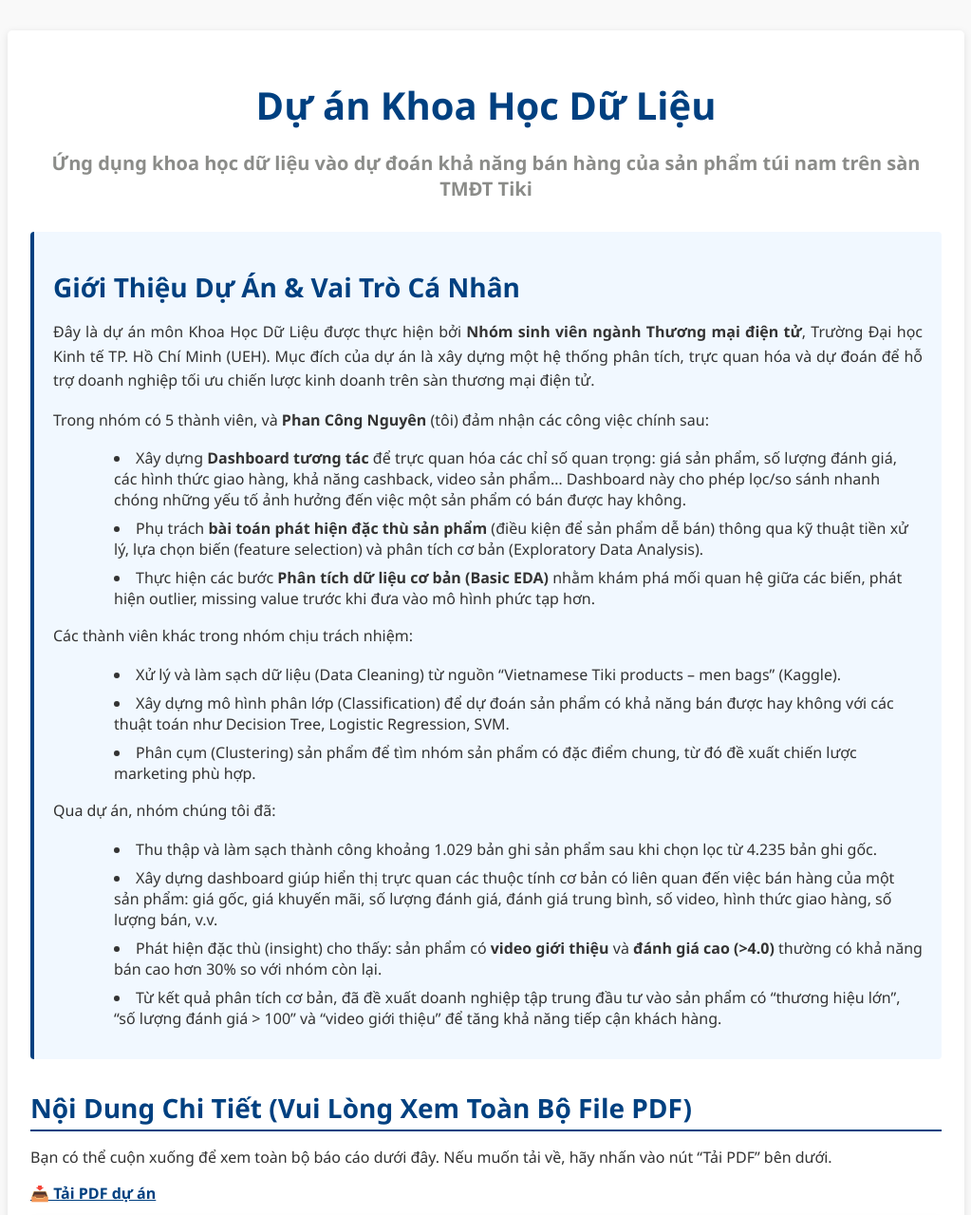
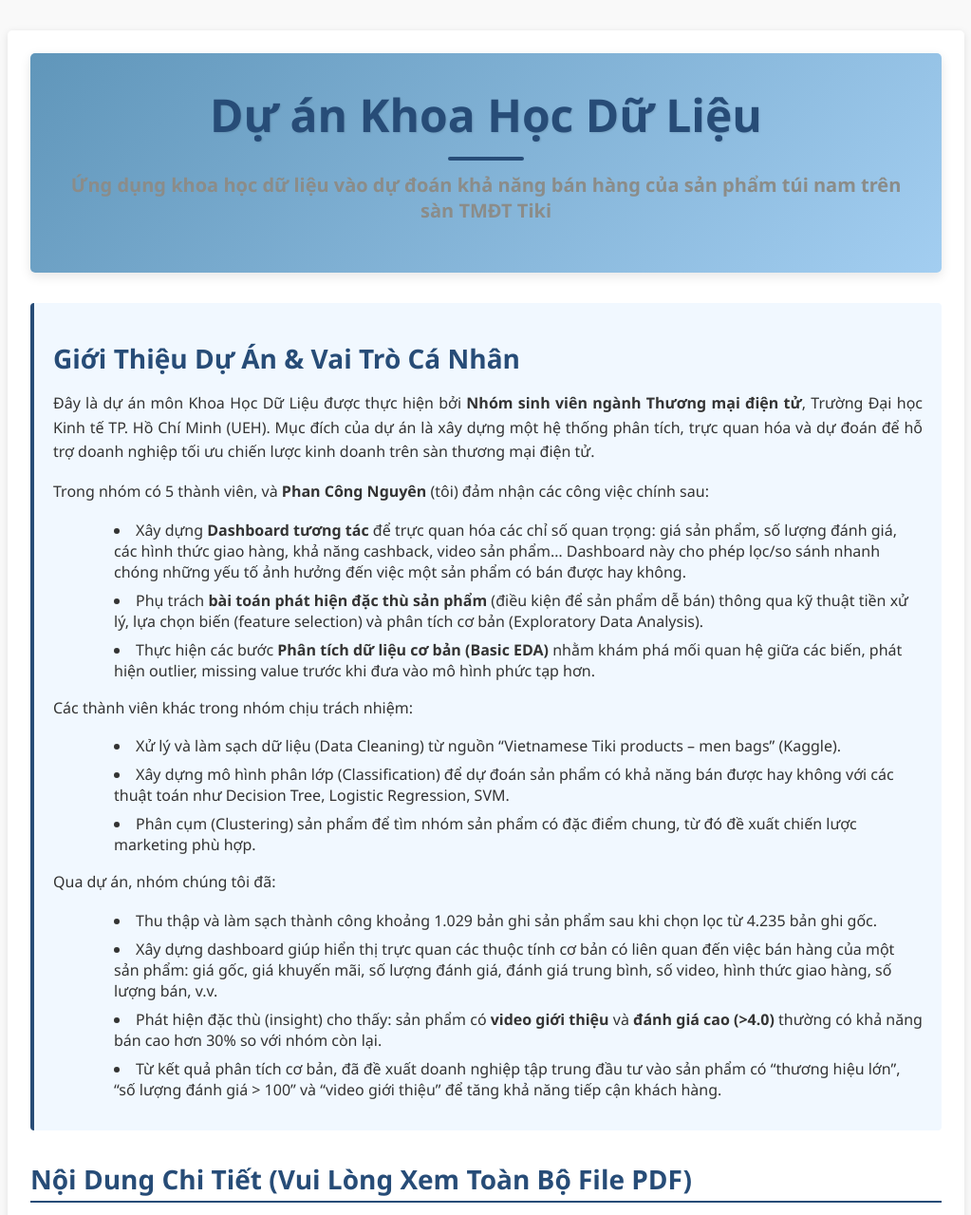
Before and after one commit to CongNguyn/Data-Science-Project, a plain HTML site: page index.html in a window 1280 px wide. Shown: the top 1279 px of the page at 95% size, without its empty margins (128-1151 px from the left). Drawn offline with Linux system fonts and the light colour scheme.

Commit message:
Update index.html

```diff
--- a/index.html
+++ b/index.html
@@ -23,33 +23,48 @@
       border-radius: 5px;
     }
 
-    /* HEADER */
+    /* HEADER MỚI */
     header {
-      text-align: center;
+      background: linear-gradient(135deg, #6096ba 0%, #a3cef1 100%);
+      padding: 2rem 1.5rem;
+      border-radius: 5px;
       margin-bottom: 2rem;
+      box-shadow: 0 4px 12px rgba(0, 0, 0, 0.1);
     }
     header h1 {
-      font-size: 2.5rem;
-      color: #004080;
-      margin-bottom: 0.5rem;
+      margin: 0;
+      font-size: 3rem;
+      color: #274c77;
+      text-align: center;
+      text-shadow: 1px 1px 2px rgba(0, 0, 0, 0.1);
     }
     header p.subtitle {
-      font-size: 1.25rem; /* tăng kích cỡ chữ */
-      color: #8b8c89;      /* đổi màu */
-      font-weight: bold;   /* in đậm */
+      margin-top: 0.75rem;
+      font-size: 1.25rem;
+      color: #8b8c89;
+      font-weight: bold;
+      text-align: center;
+    }
+    /* Decorative underline */
+    header .underline {
+      width: 80px;
+      height: 4px;
+      background-color: #274c77;
+      margin: 0.75rem auto;
+      border-radius: 2px;
     }
 
     /* PHẦN GIỚI THIỆU */
     .intro {
       background-color: #f1f8ff;
-      border-left: 4px solid #004080;
+      border-left: 4px solid #274c77;
       padding: 1rem 1.25rem;
       border-radius: 4px;
       margin-bottom: 2rem;
     }
     .intro h2 {
       font-size: 1.75rem;
-      color: #004080;
+      color: #274c77;
       margin-bottom: 0.75rem;
     }
     .intro p {
@@ -69,9 +84,9 @@
     /* PHẦN NỘI DUNG (PDF) */
     .content h2 {
       font-size: 1.75rem;
-      color: #004080;
+      color: #274c77;
       margin-bottom: 0.75rem;
-      border-bottom: 2px solid #004080;
+      border-bottom: 2px solid #274c77;
       padding-bottom: 0.25rem;
     }
     .content p {
@@ -79,8 +94,8 @@
     }
     /* Container cho PDF để tạo hiệu ứng nổi bật */
     .pdf-container {
-      background-color: #e7ecef; /* theo yêu cầu */
-      border: 1px solid #004080;
+      background-color: #e7ecef;
+      border: 1px solid #274c77;
       border-radius: 5px;
       box-shadow: 0 4px 12px rgba(0,0,0,0.1);
       padding: 1rem;
@@ -96,9 +111,9 @@
     /* PHẦN TÀI LIỆU LIÊN QUAN */
     .related h2 {
       font-size: 1.75rem;
-      color: #004080;
+      color: #274c77;
       margin-bottom: 0.75rem;
-      border-bottom: 2px solid #004080;
+      border-bottom: 2px solid #274c77;
       padding-bottom: 0.25rem;
     }
     .related p {
@@ -117,7 +132,7 @@
       text-align: center;
       font-size: 0.9rem;
       color: #fff;
-      background-color: #274c77;  /* theo yêu cầu */
+      background-color: #274c77;
       margin-top: 2rem;
       padding: 1rem 0;
       border-radius: 0 0 5px 5px;
@@ -126,7 +141,7 @@
       margin: 0;
     }
     footer a {
-      color: #ffe082;  /* vàng nhạt để nổi bật trên nền xanh */
+      color: #ffe082;
     }
     footer a:hover {
       text-decoration: underline;
@@ -141,7 +156,10 @@
     <!-- ----------------------------------------------------- -->
     <header>
       <h1>Dự án Khoa Học Dữ Liệu</h1>
-      <p class="subtitle">Ứng dụng khoa học dữ liệu vào dự đoán khả năng bán hàng của sản phẩm túi nam trên sàn TMĐT Tiki</p>
+      <div class="underline"></div>
+      <p class="subtitle">
+        Ứng dụng khoa học dữ liệu vào dự đoán khả năng bán hàng của sản phẩm túi nam trên sàn TMĐT Tiki
+      </p>
     </header>
 
     <!-- ----------------------------------------------------- -->
@@ -199,7 +217,7 @@
 
       <!-- Nút tải PDF -->
       <p>
-        <a href="Nhóm01.pdf" target="_blank" style="font-weight: bold; color: #004080;">
+        <a href="Nhóm01.pdf" target="_blank" style="font-weight: bold; color: #274c77;">
           📥 Tải PDF dự án
         </a>
       </p>
@@ -232,7 +250,7 @@
     <!-- 5. FOOTER -->
     <!-- ----------------------------------------------------- -->
     <footer>
-      <p>© 2024 Nhóm 01 – Khoa Công nghệ Thông tin Kinh doanh, UEH. Đã cập nhật lần cuối: 05/10/2024</p>
+      <p>© 2025 Nhóm 01 – Khoa Công nghệ Thông tin Kinh doanh, UEH. Đã cập nhật lần cuối: 05/10/2024</p>
       <p>
         <a href="mailto:pcn310104@gmail.com">💌 pcn310104@gmail.com</a> |
         <a href="https://www.linkedin.com/in/nguynphan310104/" target="_blank">📍 LinkedIn</a> |
```
